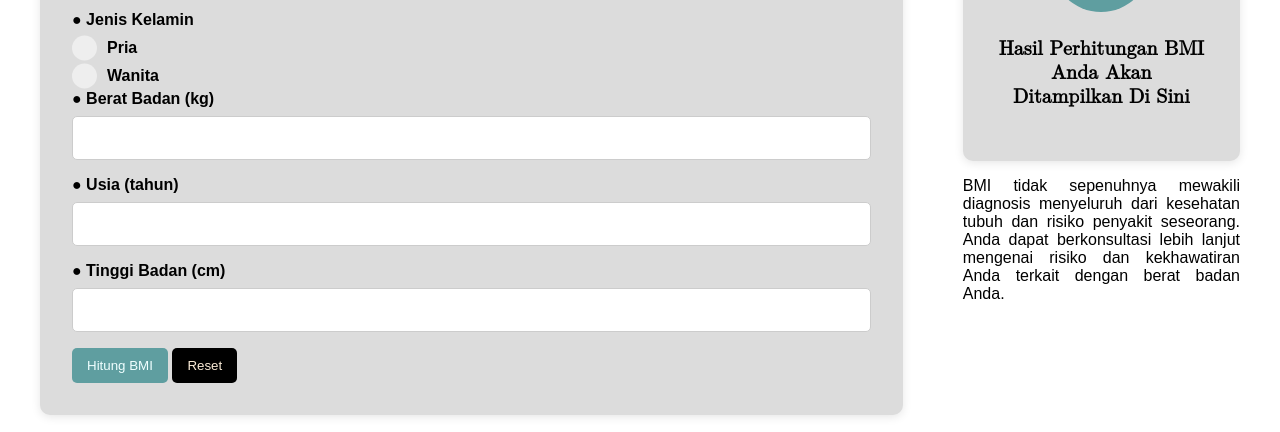
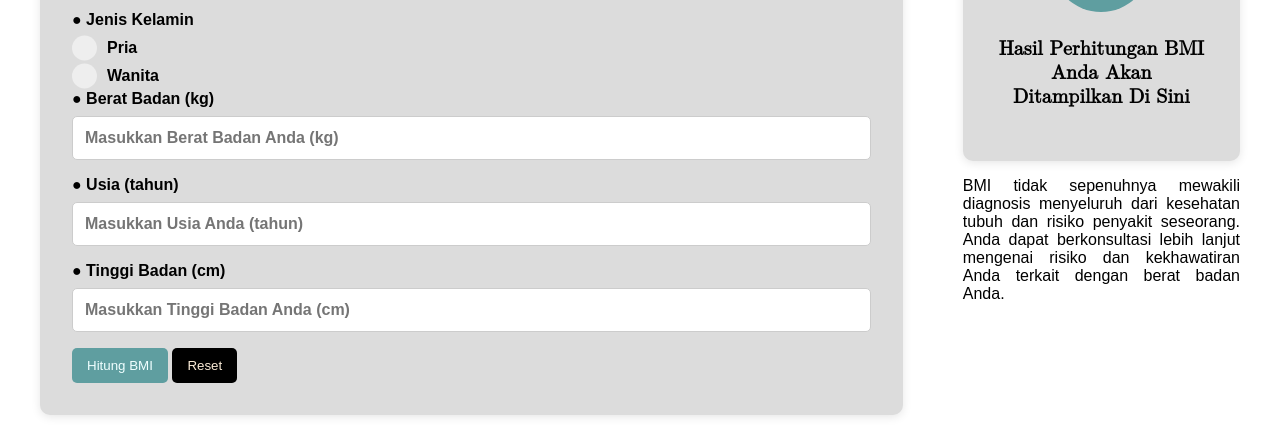
Before and after one commit to revou-fundamental-course/20-jan-25-Adhonevriza, a plain HTML site: page index.html in a window 1280 px wide. Shown: the part 321-753 px from the top of the page. Drawn offline with Linux system fonts and the light colour scheme.

Commit message:
Menambahkan placeholder pada kolom input

```diff
--- a/index.html
+++ b/index.html
@@ -41,17 +41,17 @@
 
                 <div class="form-group">
                     <label for="input-berat-badan">● Berat Badan (kg)</label>
-                    <input type="number" id="input-berat-badan" required>
+                    <input type="number" id="input-berat-badan" placeholder="Masukkan Berat Badan Anda (kg)" required>
                 </div>
 
                 <div class="form-group">
                     <label for="input-usia">● Usia (tahun)</label>
-                    <input type="number" id="input-usia" required>
+                    <input type="number" id="input-usia" placeholder="Masukkan Usia Anda (tahun)" required>
                 </div>
 
                 <div class="form-group">
                     <label for="input-tinggi-badan">● Tinggi Badan (cm)</label>
-                    <input type="number" id="input-tinggi-badan" required>
+                    <input type="number" id="input-tinggi-badan" placeholder="Masukkan Tinggi Badan Anda (cm)" required>
                 </div>
 
                 <div>
```
